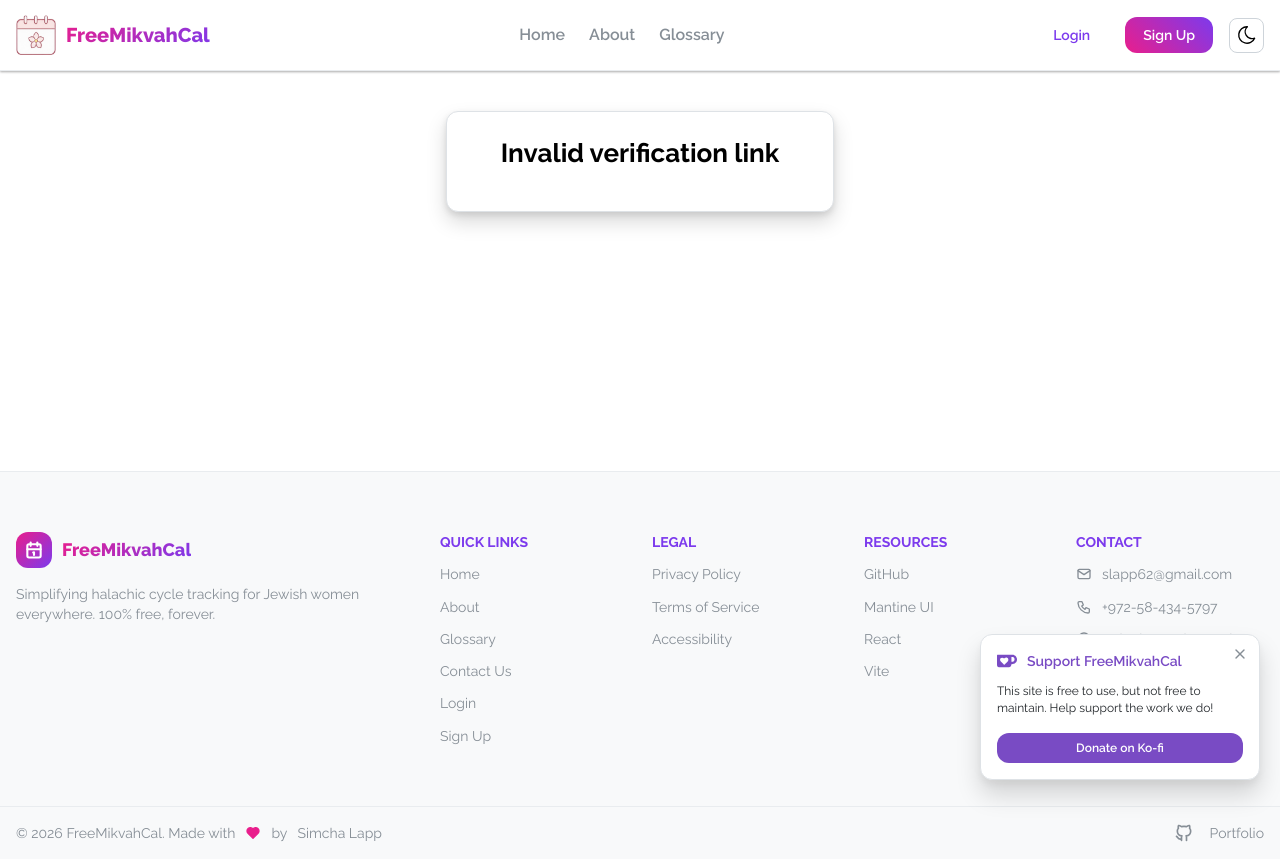
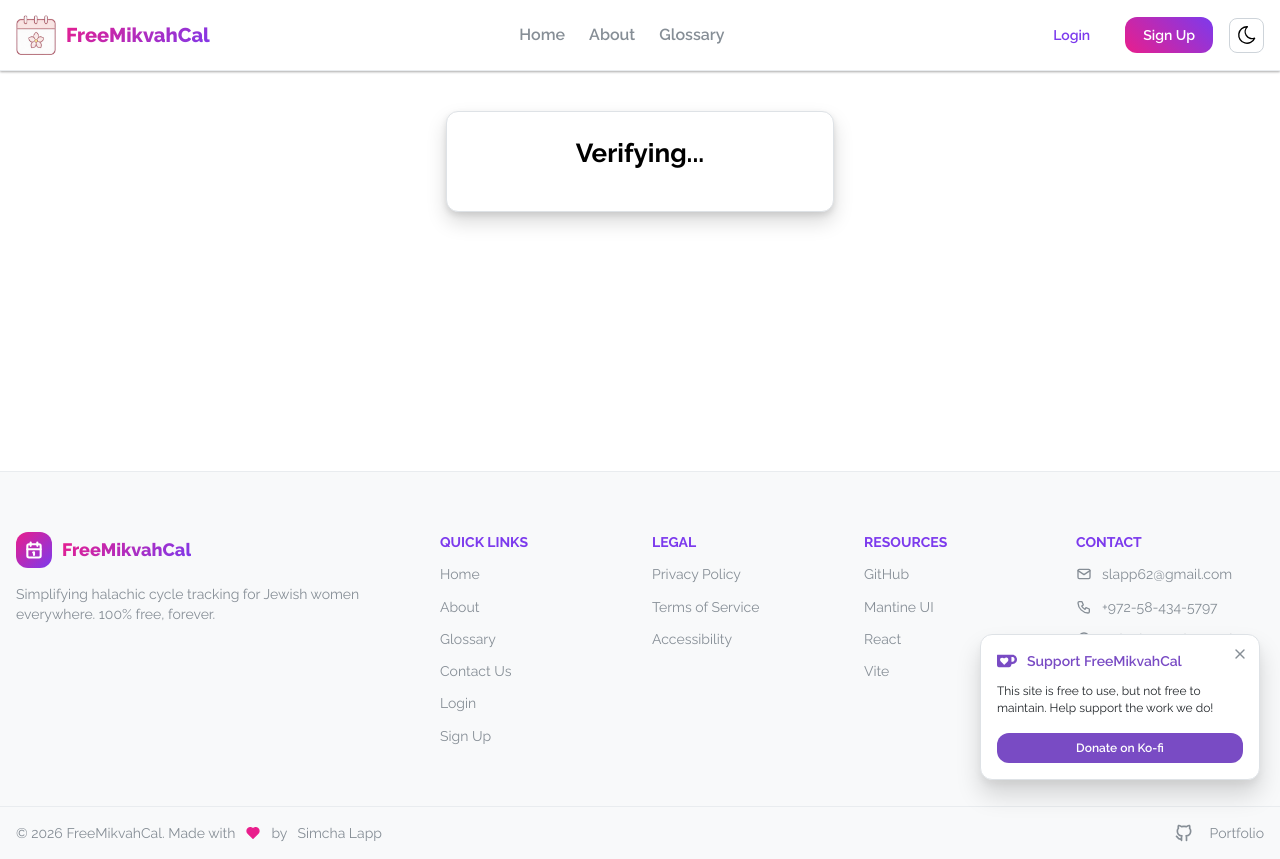
Before and after one commit to Slapp62/FreeMikvahCal, a React (Vite) app in the folder frontend/: page /verify in a window 1280 px wide. Built offline with nearby package versions, Linux system fonts and the light colour scheme; no server answers.

Commit message:
changed brevo to direct to backend and from there to redirect to frontend

```diff
--- a/frontend/src/pages/accountConfirmation.page.tsx
+++ b/frontend/src/pages/accountConfirmation.page.tsx
@@ -1,29 +1,19 @@
-import { useEffect, useState } from 'react';
 import { useSearchParams, useNavigate } from 'react-router-dom';
 import { Container, Paper, Title, Button } from '@mantine/core';
-import axios from 'axios';
 
 export default function VerifyPage() {
   const [searchParams] = useSearchParams();
-  const token = searchParams.get('token');
-  const [message, setMessage] = useState('Verifying...');
+  const status = searchParams.get('status'); // 'success' or 'failed'
   const navigate = useNavigate();
 
-  useEffect(() => {
-    if (!token) {
-      setMessage('Invalid verification link');
-      return;
-    }
-
-    axios
-      .get(`https://freemikvahcal.com/api/auth/verify-email/${token}`)
-      .then(() => {
-        setMessage('Your email has been verified successfully!');
-      })
-      .catch(() => {
-        setMessage('Verification failed or link has expired.');
-      });
-  }, [token]);
+  let message;
+  if (status === 'success') {
+    message = 'Your email has been verified successfully!';
+  } else if (status === 'failed') {
+    message = 'Invalid or expired verification link.';
+  } else {
+    message = 'Verifying...';
+  }
 
   return (
     <Container size={420} my={40}>
@@ -32,7 +22,7 @@ export default function VerifyPage() {
           {message}
         </Title>
 
-        {message === 'Your email has been verified successfully!' && (
+        {status === 'success' && (
           <Button fullWidth mt="xl" onClick={() => navigate('/login')}>
             Go to Login
           </Button>
```
Also changed, not shown: 1 other file (tests, documents, lock files or other folders).
